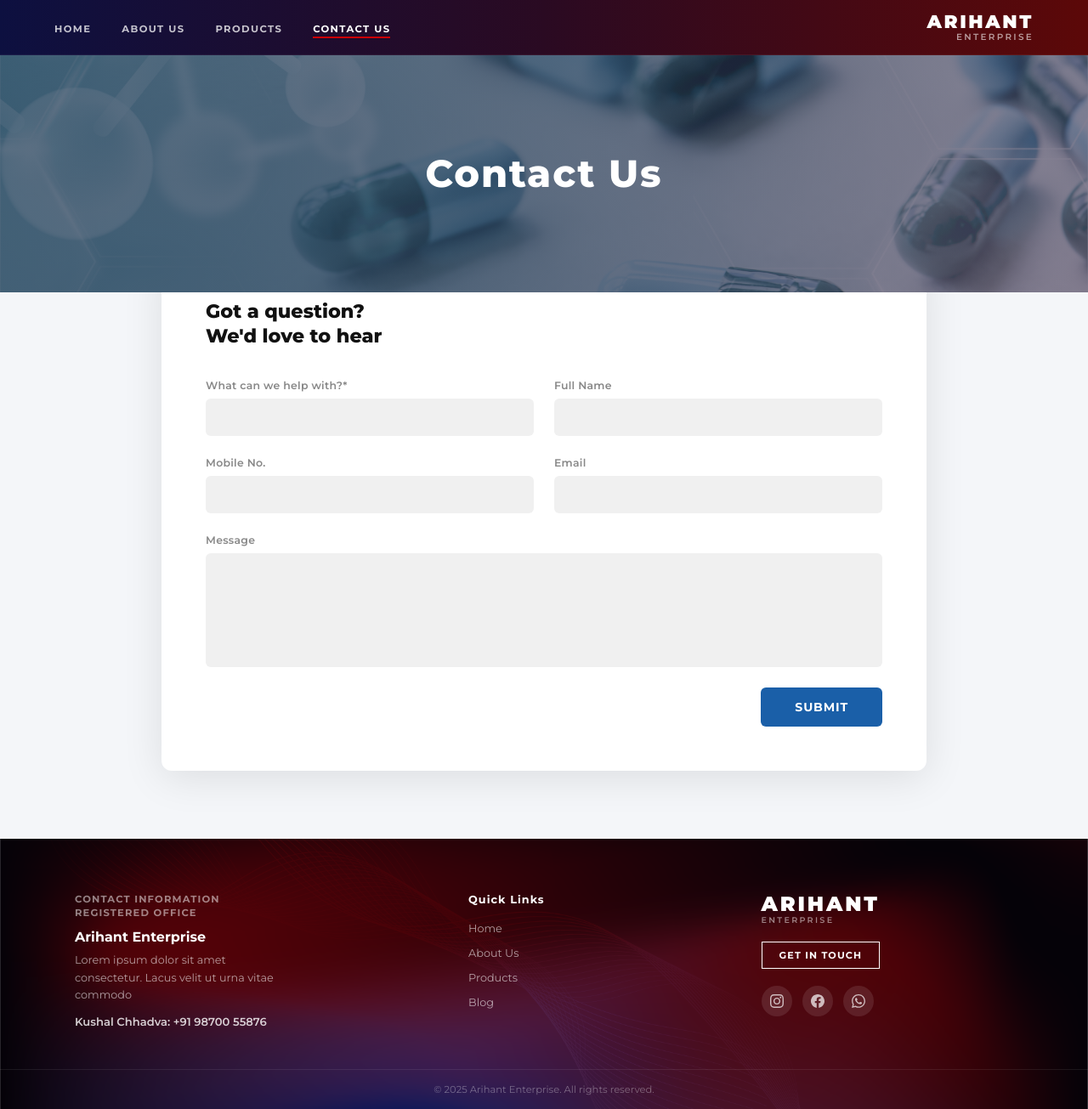
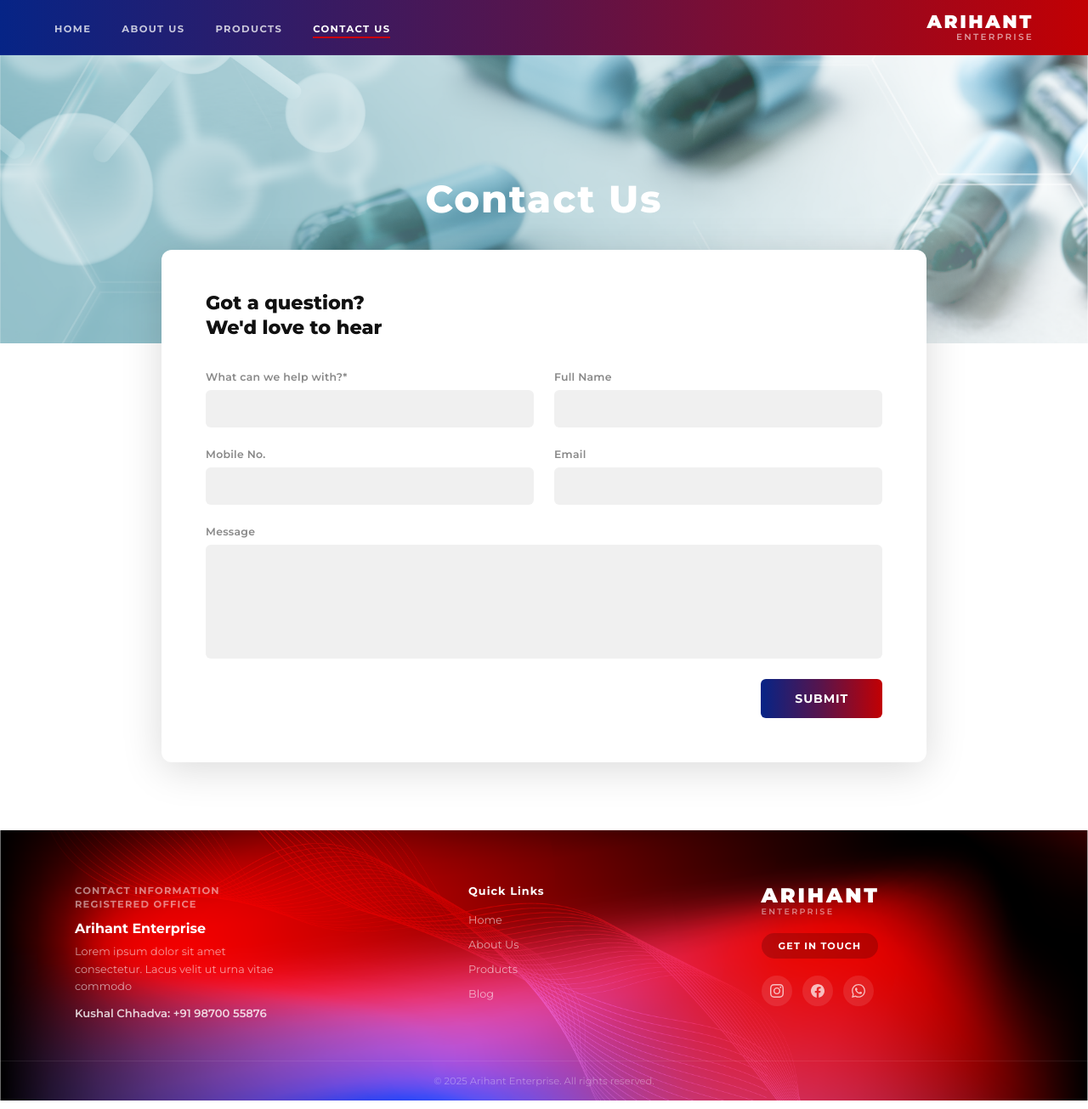
Before and after one commit to i1-D/Arihant, a website: page contact.html in a window 1280 px wide. Shown: the whole page at 85% size. Drawn offline with Linux system fonts and the light colour scheme.

Commit message:
Updated navbar background, contact hero height, and removed overlay for a cleaner look. Also added a gradient background to the submit button and made some adjustments to the footer styling.

```diff
--- a/contact.html
+++ b/contact.html
@@ -15,7 +15,6 @@
 
   <!-- ===== CONTACT HERO ===== -->
   <section class="contact-hero">
-    <div class="contact-hero-overlay"></div>
     <div class="contact-hero-content">
       <h1 class="contact-hero-title">Contact Us</h1>
     </div>
--- a/styles.css
+++ b/styles.css
@@ -67,7 +67,8 @@ ul { list-style: none; }
   font-weight: 700;
   letter-spacing: 0.1em;
   text-transform: uppercase;
-  border: 1px solid #fff;
+  background: rgb(0 0 0 / 20%);
+  border-radius: 32px;
   color: #fff;
   transition: all 0.3s;
 }
@@ -81,15 +82,13 @@ ul { list-style: none; }
   position: fixed;
   top: 0; left: 0; right: 0;
   z-index: 1000;
-  background: linear-gradient(90deg, #0d1040 0%, #2a0a22 50%, #5c0808 100%);
-  backdrop-filter: blur(8px);
-  -webkit-backdrop-filter: blur(8px);
+  background: linear-gradient(90deg, #062486 0%, #59144b 50%, #c20003 100%);
   border-bottom: 1px solid rgba(255,255,255,0.06);
   transition: background 0.3s;
 }
 
 .navbar.scrolled {
-  background: linear-gradient(90deg, #080b2e 0%, #200818 50%, #480606 100%);
+  background: linear-gradient(90deg, #062486 0%, #59144b 50%, #c20003 100%);
 }
 
 .nav-inner {
@@ -542,13 +541,6 @@ ul { list-style: none; }
   position: relative;
 }
 
-.footer::before {
-  content: '';
-  position: absolute;
-  inset: 0;
-  background: rgba(8, 4, 12, 0.68);
-}
-
 .footer-inner {
   position: relative;
   z-index: 2;
@@ -942,18 +934,12 @@ ul { list-style: none; }
 /* ===== CONTACT HERO ===== */
 .contact-hero {
   position: relative;
-  height: 280px;
+  height: 340px;
   display: flex;
   align-items: center;
   justify-content: center;
   background: url('images/Asset 5.png') center center / cover no-repeat;
   margin-top: 64px;
-}
-
-.contact-hero-overlay {
-  position: absolute;
-  inset: 0;
-  background: linear-gradient(135deg, rgba(5,30,60,0.6) 0%, rgba(20,5,40,0.5) 100%);
 }
 
 .contact-hero-content {
@@ -971,18 +957,22 @@ ul { list-style: none; }
 
 /* ===== CONTACT SECTION ===== */
 .contact-section {
-  background: #f4f6f9;
+  background: transparent;
   padding: 0 48px 80px;
-  margin-top: -40px;
+  margin-top: 0;
+  position: relative;
+  z-index: 10;
 }
 
 .contact-card {
   max-width: 900px;
-  margin: 0 auto;
+  margin: -110px auto 0;
   background: #fff;
   border-radius: 12px;
-  box-shadow: 0 8px 48px rgba(0,0,0,0.1);
+  box-shadow: 0 8px 48px rgba(0,0,0,0.15);
   padding: 48px 52px 52px;
+  position: relative;
+  z-index: 10;
 }
 
 .contact-card-heading {
@@ -1044,7 +1034,7 @@ ul { list-style: none; }
 }
 
 .form-submit-btn {
-  background: #1a5fa8;
+  background: linear-gradient(90deg, #062486 0%, #59144b 50%, #c20003 100%);
   color: #fff;
   border: none;
   border-radius: 6px;
@@ -1165,6 +1155,7 @@ ul { list-style: none; }
 
   .contact-card {
     padding: 32px 24px 36px;
+    margin-top: -80px;
   }
 
   .contact-form .form-row {
@@ -1198,6 +1189,6 @@ ul { list-style: none; }
   }
 
   .contact-hero {
-    height: 220px;
+    height: 260px;
   }
 }
```
Also changed, not shown: 1 other file.
